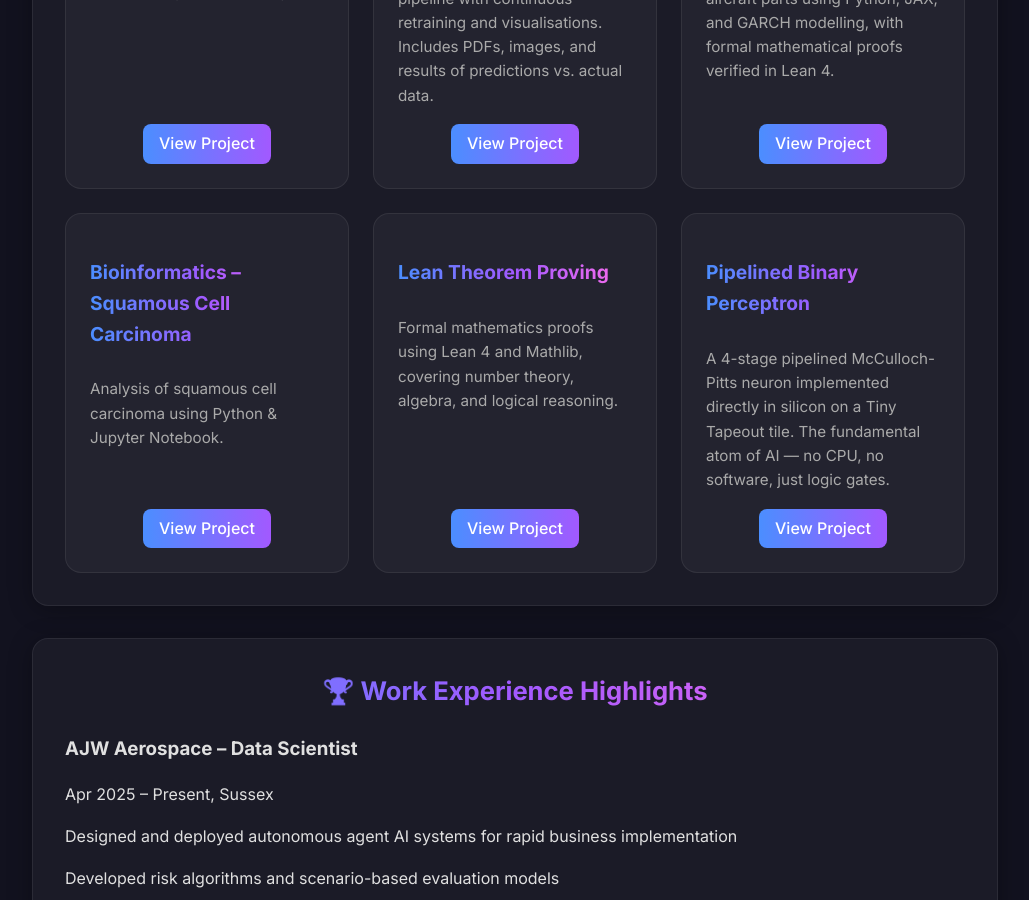
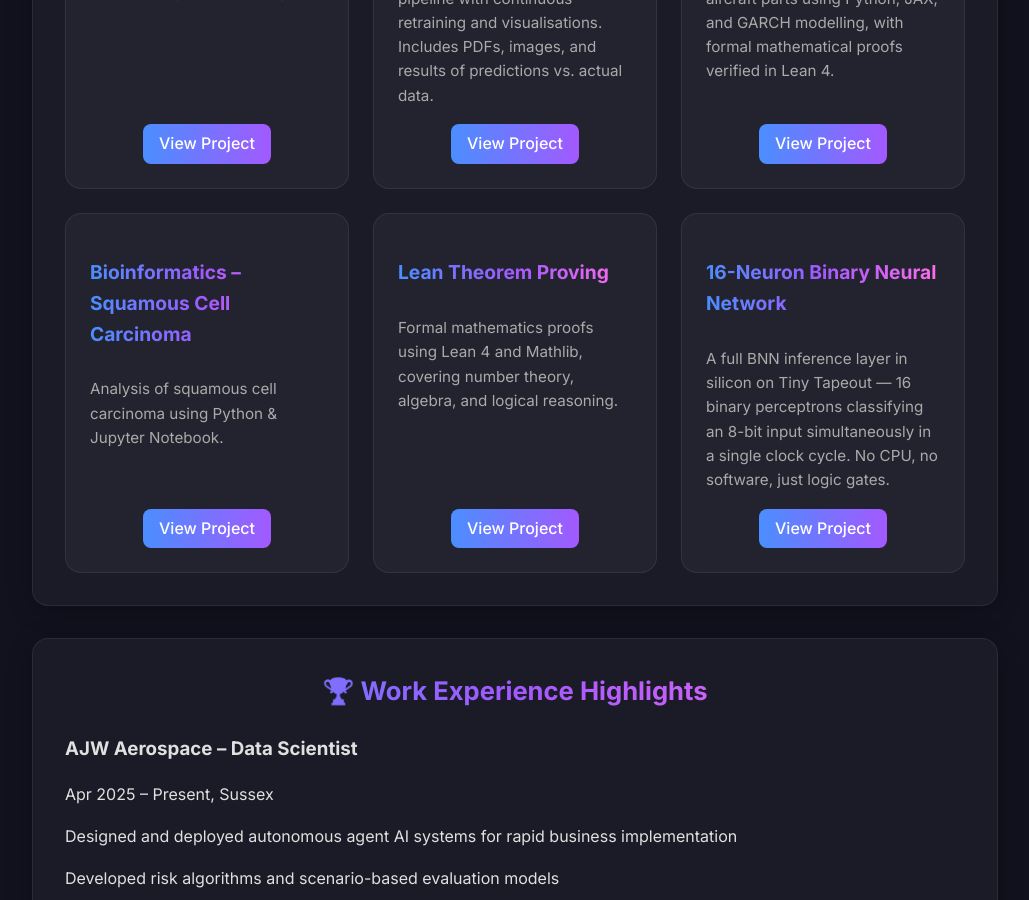
Before and after one commit to Dean-Foulds/Dean-Foulds, a Jekyll site: the page built from index.md, in a window 1280 px wide and 900 px high, scrolled down 1604 px. Shown: the whole window, without its empty margins (125-1154 px from the left). Built offline with Jekyll 4.4.1, drawn with Linux system fonts in a browser that asks for light colours.

Commit message:
Update perceptron project to 16-neuron BNN

```diff
--- a/index.md
+++ b/index.md
@@ -61,8 +61,8 @@ title: Dean Foulds – Data Scientist & ML Engineer
     </div>
 
     <div class="project-card">
-      <h3>Pipelined Binary Perceptron</h3>
-      <p>A 4-stage pipelined McCulloch-Pitts neuron implemented directly in silicon on a Tiny Tapeout tile. The fundamental atom of AI — no CPU, no software, just logic gates.</p>
+      <h3>16-Neuron Binary Neural Network</h3>
+      <p>A full BNN inference layer in silicon on Tiny Tapeout — 16 binary perceptrons classifying an 8-bit input simultaneously in a single clock cycle. No CPU, no software, just logic gates.</p>
       <a target="_blank" rel="noopener noreferrer" href="projects/pipelined_perceptron">View Project</a>
     </div>
   </div>
```
